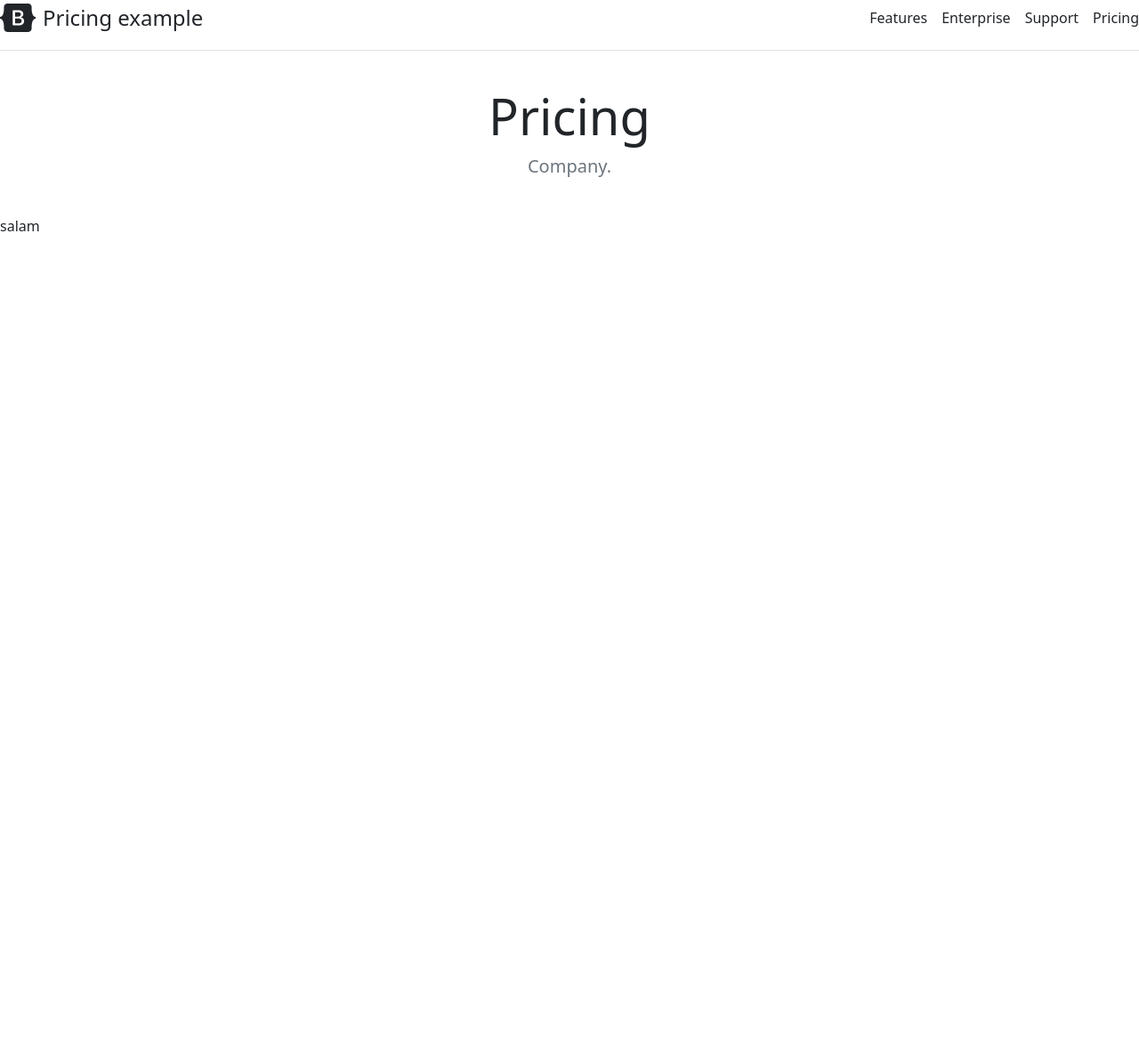
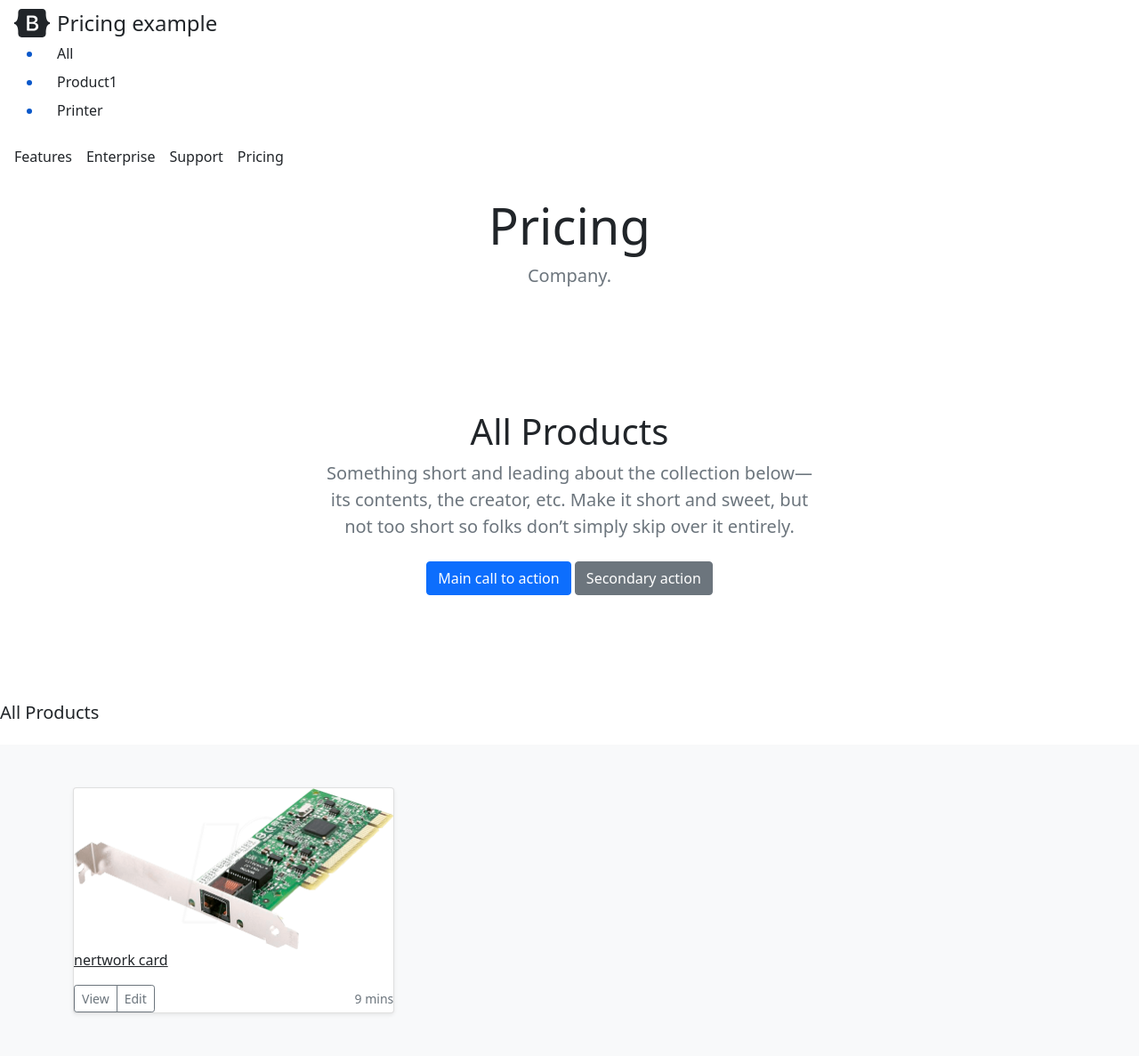
Before and after one commit to mehrdadkml/Digix, a Django app: page / in a window 1280 px wide. Shown: the whole page at 89% size. Before the commit the page ends 260 px from the top, so only its background shows below. Run offline with Django 4.2, Linux system fonts and the light colour scheme; data comes from the database, SQL or seed files in the repository; both versions use the stored data as it was after the commit; some libraries are stand-ins or nearby versions.

Commit message:
base html

```diff
--- a/core/settings.py
+++ b/core/settings.py
@@ -63,6 +63,7 @@ TEMPLATES = [
                 'django.template.context_processors.request',
                 'django.contrib.auth.context_processors.auth',
                 'django.contrib.messages.context_processors.messages',
+                'store.views.categories',
             ],
         },
     },
--- a/store/views.py
+++ b/store/views.py
@@ -2,6 +2,11 @@ from django.shortcuts import render
 
 from .models import Category,Product
 
+def categories(request):
+     return{
+          'categories':Category.objects.all()
+     }
+
 def all_products(request):
      products=Product.objects.all()
      return render(request,'store/home.html',{'products':products})
--- a/templates/store/base.html
+++ b/templates/store/base.html
@@ -4,7 +4,7 @@
 
 <head>
   <meta charset="utf-8">
-  <meta name="viewport" content="width=device-width, initial-scale=1, shrink-to-fit=no">
+
   <meta name="description" content="xz">
   <meta name="author" content="xz">
 
@@ -12,20 +12,34 @@
 
 
   <!-- Bootstrap core CSS -->
+  <meta name="viewport" content="width=device-width, initial-scale=1">
   <link href="https://cdn.jsdelivr.net/npm/bootstrap@5.1.3/dist/css/bootstrap.min.css" rel="stylesheet" integrity="sha384-1BmE4kWBq78iYhFldvKuhfTAU6auU8tT94WrHftjDbrCEXSU1oBoqyl2QvZ6jIW3" crossorigin="anonymous">
-
+  <script src="https://cdn.jsdelivr.net/npm/bootstrap@5.1.3/dist/js/bootstrap.bundle.min.js" integrity="sha384-ka7Sk0Gln4gmtz2MlQnikT1wXgYsOg+OMhuP+IlRH9sENBO0LRn5q+8nbTov4+1p" crossorigin="anonymous"></script>
   <script src="https://cdn.jsdelivr.net/npm/@popperjs/core@2.10.2/dist/umd/popper.min.js" integrity="sha384-7+zCNj/IqJ95wo16oMtfsKbZ9ccEh31eOz1HGyDuCQ6wgnyJNSYdrPa03rtR1zdB" crossorigin="anonymous"></script>
   <script src="https://cdn.jsdelivr.net/npm/bootstrap@5.1.3/dist/js/bootstrap.min.js" integrity="sha384-QJHtvGhmr9XOIpI6YVutG+2QOK9T+ZnN4kzFN1RtK3zEFEIsxhlmWl5/YESvpZ13" crossorigin="anonymous"></script>
 </head>
 
 <body>
     <header>
-        <div class="d-flex flex-column flex-md-row align-items-center pb-3 mb-4 border-bottom">
+
+        <div class="nav-link drodown-toggle">
           <a href="/" class="d-flex align-items-center text-dark text-decoration-none">
             <svg xmlns="http://www.w3.org/2000/svg" width="40" height="32" class="me-2" viewBox="0 0 118 94" role="img"><title>Bootstrap</title><path fill-rule="evenodd" clip-rule="evenodd" d="M24.509 0c-6.733 0-11.715 5.893-11.492 12.284.214 6.14-.064 14.092-2.066 20.577C8.943 39.365 5.547 43.485 0 44.014v5.972c5.547.529 8.943 4.649 10.951 11.153 2.002 6.485 2.28 14.437 2.066 20.577C12.794 88.106 17.776 94 24.51 94H93.5c6.733 0 11.714-5.893 11.491-12.284-.214-6.14.064-14.092 2.066-20.577 2.009-6.504 5.396-10.624 10.943-11.153v-5.972c-5.547-.529-8.934-4.649-10.943-11.153-2.002-6.484-2.28-14.437-2.066-20.577C105.214 5.894 100.233 0 93.5 0H24.508zM80 57.863C80 66.663 73.436 72 62.543 72H44a2 2 0 01-2-2V24a2 2 0 012-2h18.437c9.083 0 15.044 4.92 15.044 12.474 0 5.302-4.01 10.049-9.119 10.88v.277C75.317 46.394 80 51.21 80 57.863zM60.521 28.34H49.948v14.934h8.905c6.884 0 10.68-2.772 10.68-7.727 0-4.643-3.264-7.207-9.012-7.207zM49.948 49.2v16.458H60.91c7.167 0 10.964-2.876 10.964-8.281 0-5.406-3.903-8.178-11.425-8.178H49.948z" fill="currentColor"></path></svg>
             <span class="fs-4">Pricing example</span>
           </a>
+<ul class="drodown-menu"aria-labelledby="navbarDropdown">
 
+  <li><a class="dropdown-item" href="">All</a></li>
+
+  {%for c in categories %}
+
+  <li>
+    <a class="dropdown-item" href="">{{c.name|title}}</a>
+  </li>
+
+  {% endfor %}
+
+</ul>
           <nav class="d-inline-flex mt-2 mt-md-0 ms-md-auto">
             <a class="me-3 py-2 text-dark text-decoration-none" href="#">Features</a>
             <a class="me-3 py-2 text-dark text-decoration-none" href="#">Enterprise</a>
--- a/templates/store/home.html
+++ b/templates/store/home.html
@@ -3,5 +3,53 @@
 {% block title %}Home{% endblock  %}
 
 {% block content %}
-    salam
+<main>
+
+    <section class="py-5 text-center container">
+      <div class="row py-lg-5">
+        <div class="col-lg-6 col-md-8 mx-auto">
+          <h1 class="fw-light">All Products</h1>
+          <p class="lead text-muted">Something short and leading about the collection below—its contents, the creator, etc. Make it short and sweet, but not too short so folks don’t simply skip over it entirely.</p>
+          <p>
+            <a href="#" class="btn btn-primary my-2">Main call to action</a>
+            <a href="#" class="btn btn-secondary my-2">Secondary action</a>
+          </p>
+        </div>
+      </div>
+    </section>
+    <div class="pb-3 h5">All Products</div>
+    <div class="album py-5 bg-light">
+      <div class="container">
+
+        <div class="row row-cols-1 row-cols-sm-2 row-cols-md-3 g-3">
+            {%for product in products%}
+          <div class="col">
+            <div class="card shadow-sm">
+                <img class="img-fluid" alt="Responsive image" src="{{product.image.url}}"
+
+
+
+              <div class="card-body">
+                <p class="card-text">
+                    <a class="text-dark text-decoration-nine" href="">{{product.title}}</a>
+                </p>
+                <div class="d-flex justify-content-between align-items-center">
+                  <div class="btn-group">
+                    <button type="button" class="btn btn-sm btn-outline-secondary">View</button>
+                    <button type="button" class="btn btn-sm btn-outline-secondary">Edit</button>
+                  </div>
+                  <small class="text-muted">9 mins</small>
+                </div>
+              </div>
+            </div>
+          </div>
+          {%endfor%}
+
+
+
+
+
+  </main>
+
+
 {% endblock  %}
```
Also changed, not shown: db.sqlite3.
